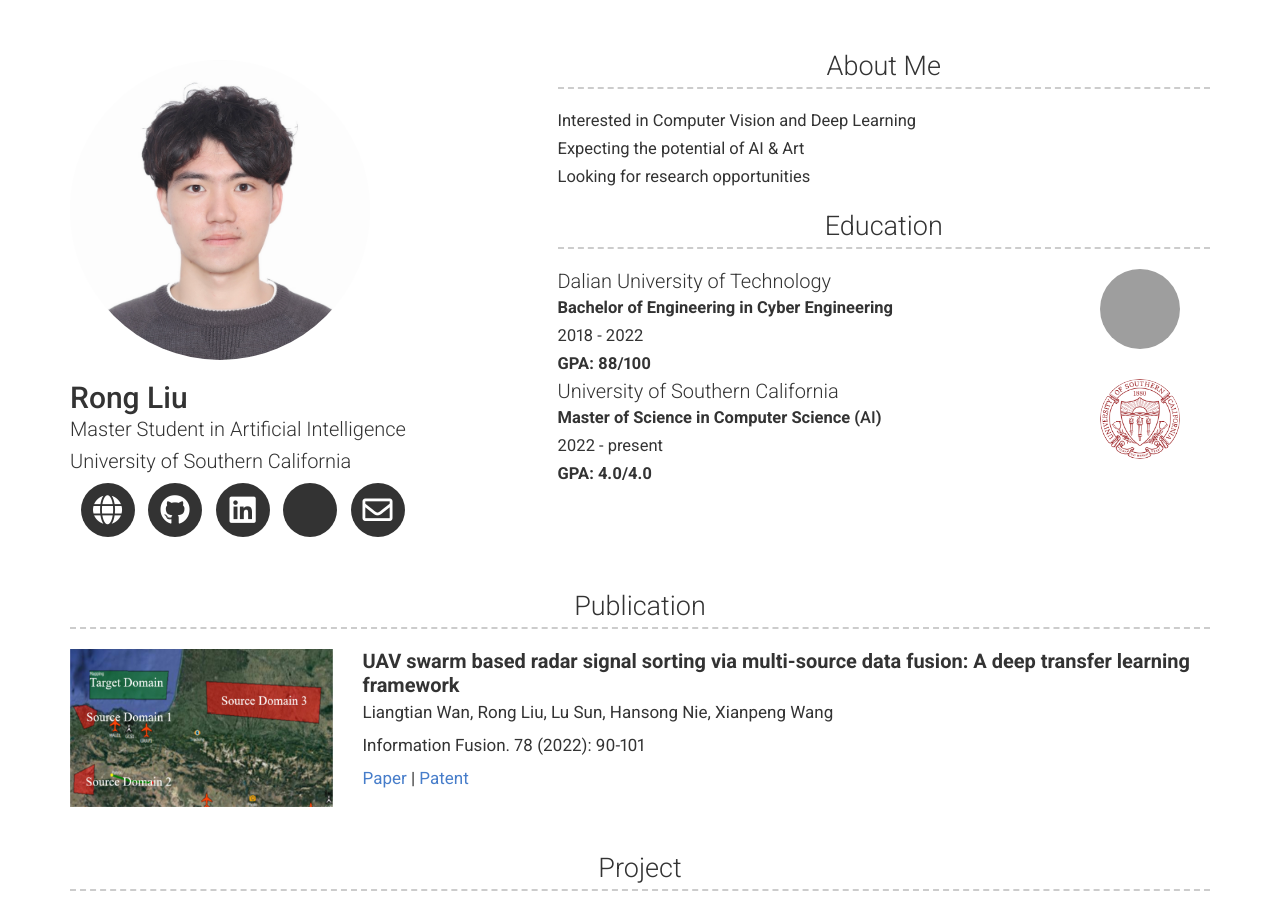
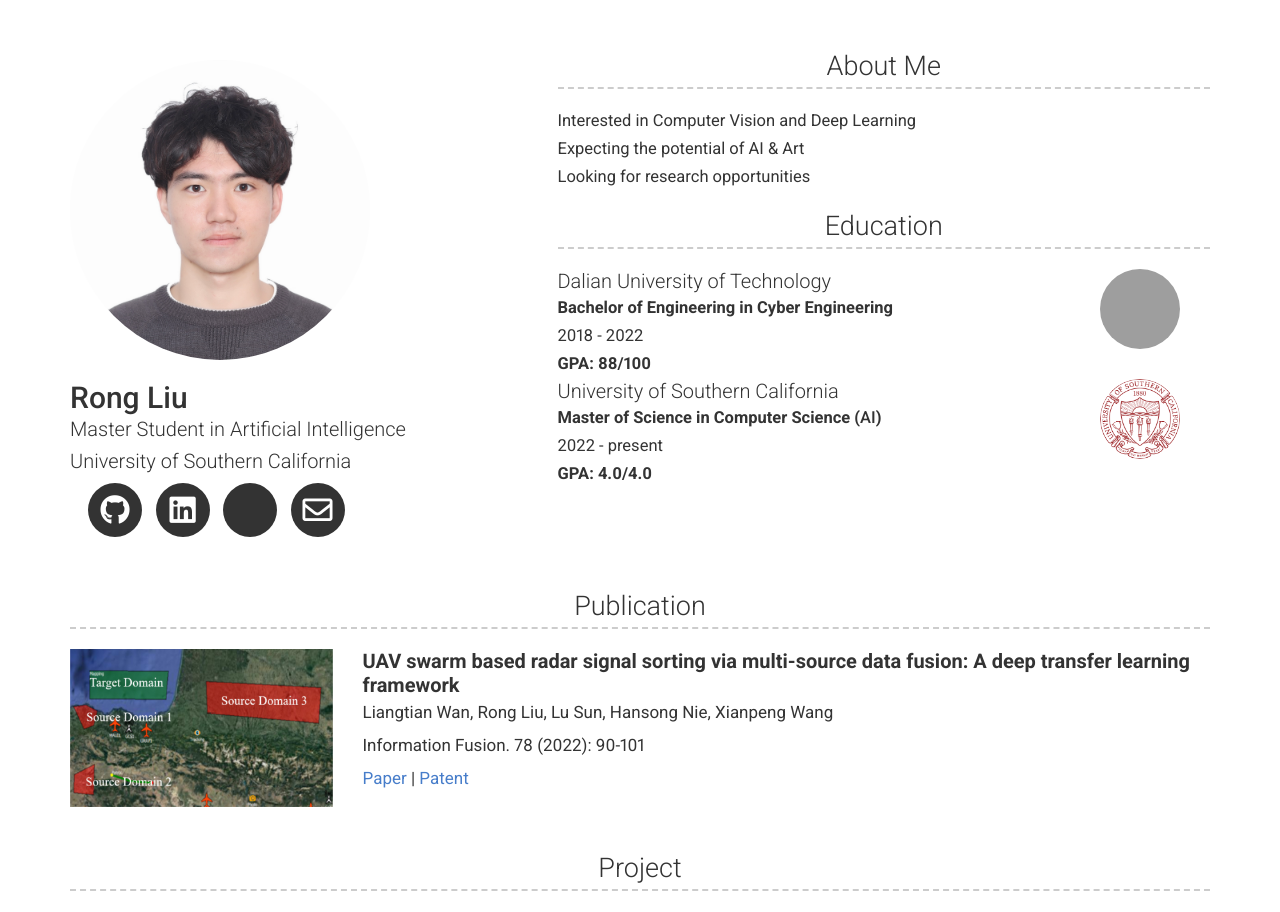
Before and after one commit to RongLiu-Leo/rongliu-leo.github.io, a Jekyll site: the page built from index.md, in a window 1280 px wide. Shown: the top 912 px of the page. Built offline with Jekyll 4.4.1, drawn with Linux system fonts in a browser that asks for light colours; nearby versions of some CDN libraries; a style sheet for code colours, icons or effects is not loaded; grey boxes are pictures that could not be loaded.

Commit message:
Update header.html

```diff
--- a/_includes/header.html
+++ b/_includes/header.html
@@ -8,7 +8,7 @@
       <h2 class="no-print">{{ site.affiliation | escape }}</h2>
       <ul class="icons">
         <li>
-          <a target="_blank" href="https://rongliu-leo.github.io/" class="hidden-xs hidden-sm button button--sacnite button--round-l">
+          <a target="_blank" href="https://rongliu-leo.github.io/" class="hidden-xs hidden-sm hidden-md hidden-lg button button--sacnite button--round-l">
             <i class="fas fa-globe" title="HomePage link"></i>
           </a>
         </li>
```
